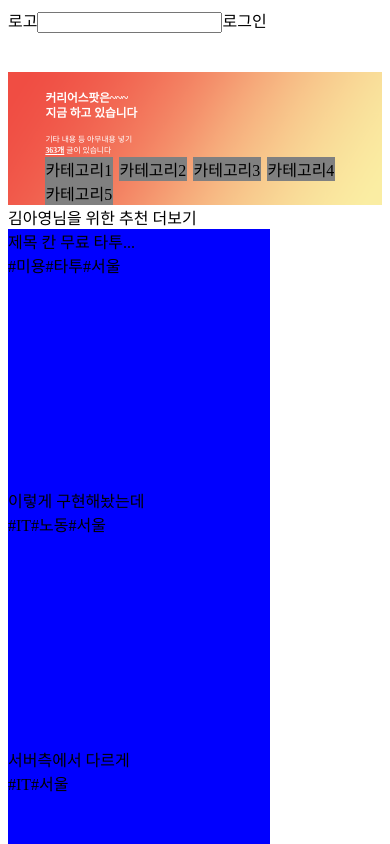
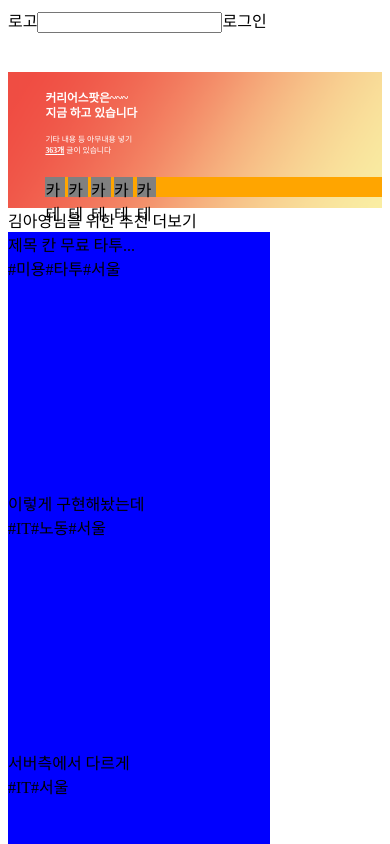
Before and after one commit to Re-Coder-3/front-end, a React (Create React App) app in the folder project/: page / in a window 390 px wide. Shown: the top 844 px of the page. Built offline with nearby package versions, Linux system fonts and the light colour scheme.

Commit message:
반응형 수정

```diff
--- a/project/src/component/Banner.js
+++ b/project/src/component/Banner.js
@@ -7,11 +7,14 @@ const WholeBanner = styled.div`
   background-image: url(${banner});
   background-repeat: no-repeat;
   background-size: cover;
-  height: 200%;
+  height:30vw;
   padding-top: 5%;
   padding-left: 10%;
 `
 const CategoryCircles = styled.div`
+  margin-top: 6%;
+  height: 5vw;
+  background-color: orange;
 `
 const TextBox = styled.div`
   color: white;
--- a/project/src/component/Category.js
+++ b/project/src/component/Category.js
@@ -3,10 +3,11 @@ import styled from "styled-components";
 
 const CategoryCircle = styled.div`
   background-color: gray;
-  height: 20%;
-  width: 20%;
+  height: 100%;
+  width: 5vw;
   display: inline-block;
-  margin-right: 2%;
+  margin-right: 1%;
+
 `
 
 const Category = ({text}) => {
```
